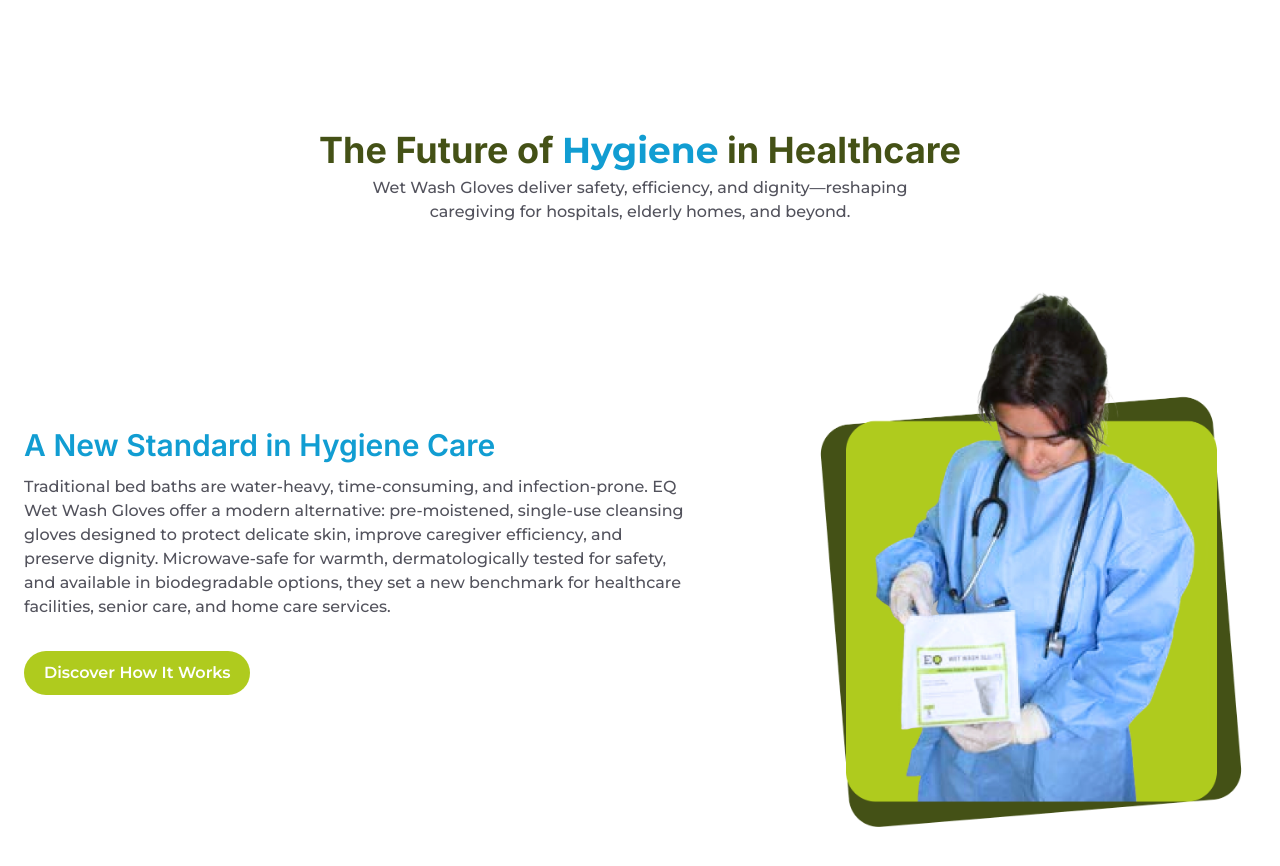
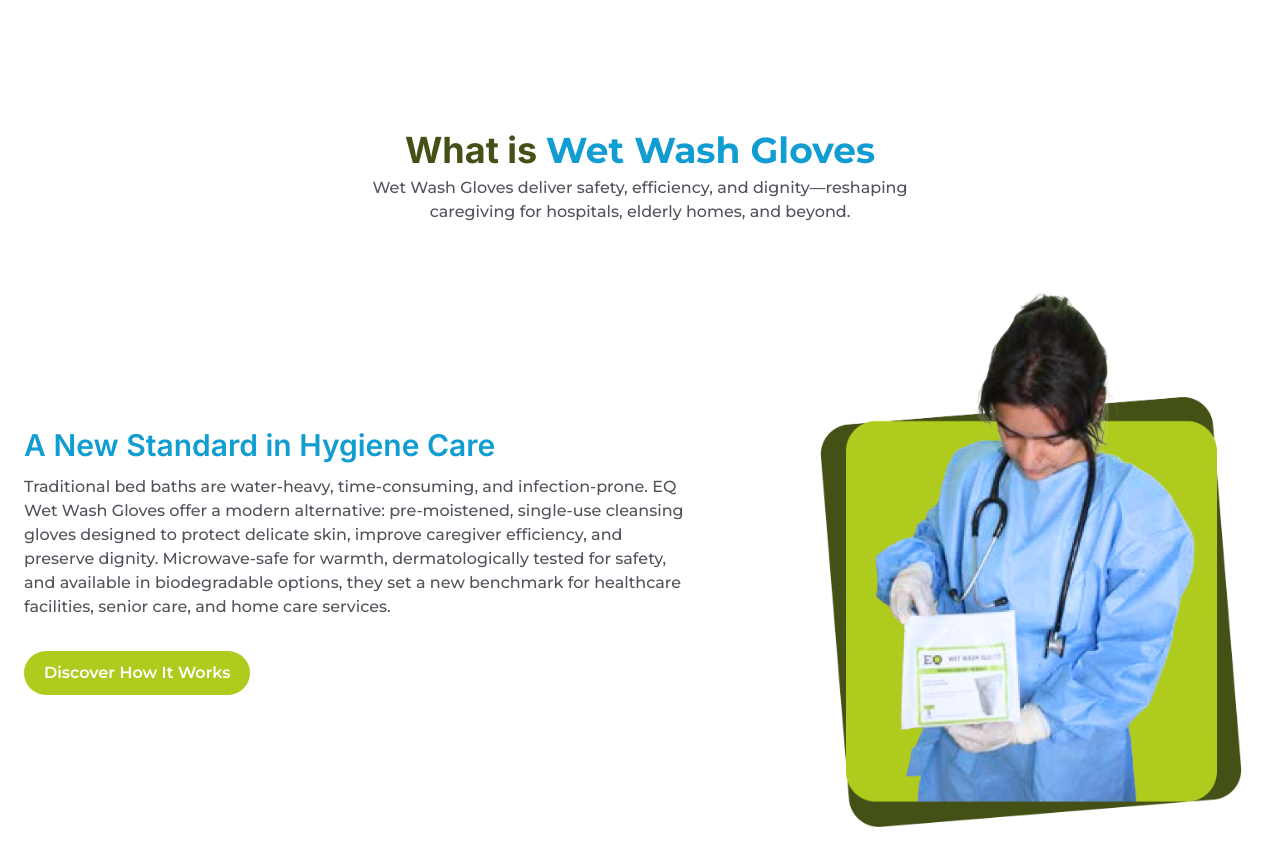
Before and after one commit to Semicolon-Wiz/ecoqual, a Next.js app: page / in a window 1280 px wide. Shown: the part 1428-2294 px from the top of the page. Built offline with nearby package versions, Linux system fonts and the light colour scheme.

Commit message:
feat: update heading in ThirdSection to clarify product focus on Wet Wash Gloves

```diff
--- a/src/components/ThirdSection.tsx
+++ b/src/components/ThirdSection.tsx
@@ -9,7 +9,7 @@
                 <div className='relative w-full flex flex-col lg:gap-14 md:gap-10 gap-8'>
                     <div className='flex-1 text-center'>
                         <Heading>
-                            The Future of <span className='font-inter text-secondry'>Hygiene</span> in Healthcare
+                            What is <span className='font-inter text-secondry'>Wet Wash Gloves</span>
                         </Heading>
                         <Subheading classname='max-w-xl mx-auto'>
                             Wet Wash Gloves deliver safety, efficiency, and dignity—reshaping caregiving for hospitals, elderly homes, and beyond.
```
